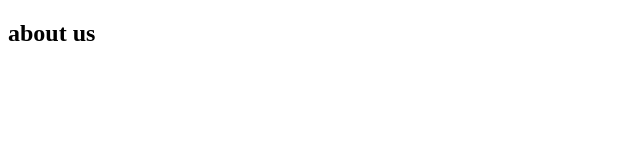
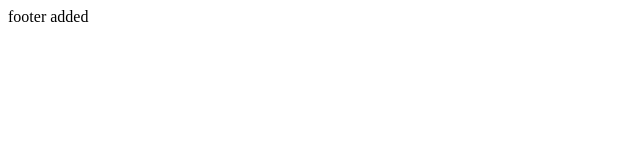
Before and after one commit to Nancy-2310/Starting-with-python, a plain HTML site: page footer.html in a window 1280 px wide. Shown: the whole page, without its empty margins (0-640 px from the left). Drawn offline with Linux system fonts and the light colour scheme.

Commit message:
Update footer.html

```diff
--- a/footer.html
+++ b/footer.html
@@ -7,6 +7,6 @@
     <title>Document</title>
 </head>
 <body>
-    <h2>about us</h2>
+    <footer>footer added</footer>
 </body>
 </html>
```
